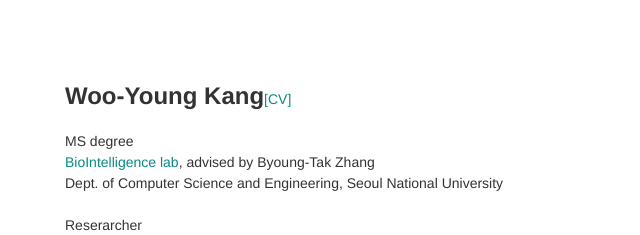
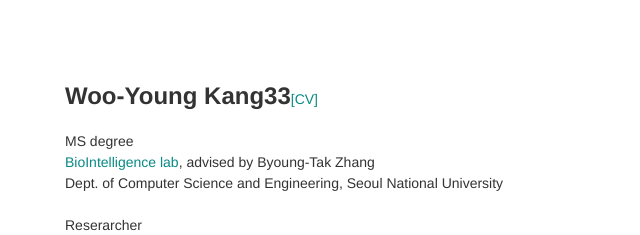
Before and after one commit to wykang/wykang.github.io, a plain HTML site: page index.html in a window 1280 px wide. Shown: the top 235 px of the page, 440-1080 px from the left. Drawn offline with nearby package versions, Linux system fonts and the light colour scheme.

Commit message:
update test1
test

```diff
--- a/index.html
+++ b/index.html
@@ -4,7 +4,7 @@
 <meta charset="utf-8">
 <meta http-equiv="X-UA-Compatible" content="IE=edge; chrome=1">
 <meta name="viewport" content="width=device-width, initial-scale=1">
-<title> Woo-Young Kang3 @ SMR </title>
+<title> Woo-Young Kang @ SMR </title>
 
 <!-- Bootstrap -->
 <link href="css/bootstrap.css" rel="stylesheet">
@@ -23,7 +23,7 @@
 	  <div class="col-md-4"><img class="thumbnail" src="./img/wykang.png" style="width: 200px; height: 250px;">
 	  </div>
 	  <div class="col-md-8">
-	  <font size='5'><b>Woo-Young Kang</b></font><a href="">[CV]</a><br><br>
+	  <font size='5'><b>Woo-Young Kang33</b></font><a href="">[CV]</a><br><br>
 	  MS degree <br>
 	  <a href="https://bi.snu.ac.kr">BioIntelligence lab</a>, advised by Byoung-Tak Zhang<br>
 	  Dept. of Computer Science and Engineering, Seoul National University <br>
```
